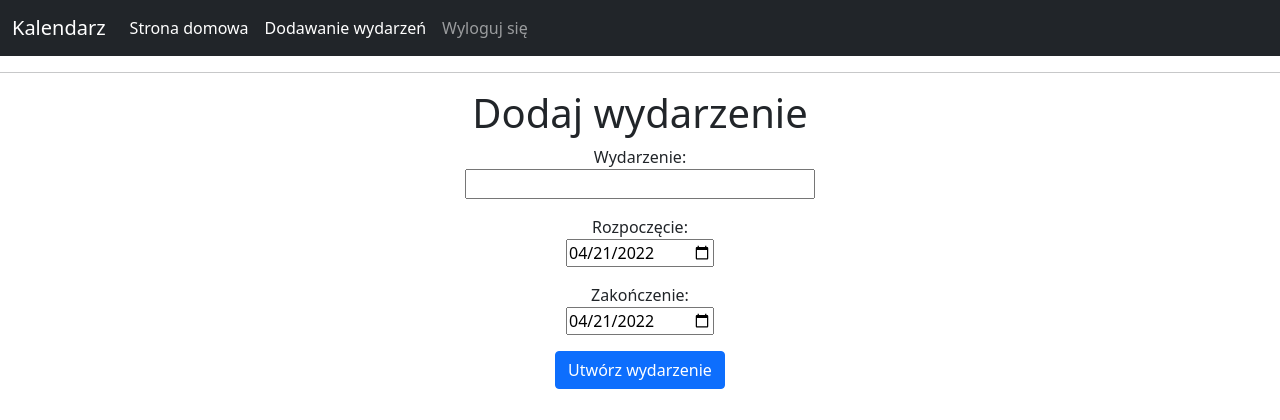
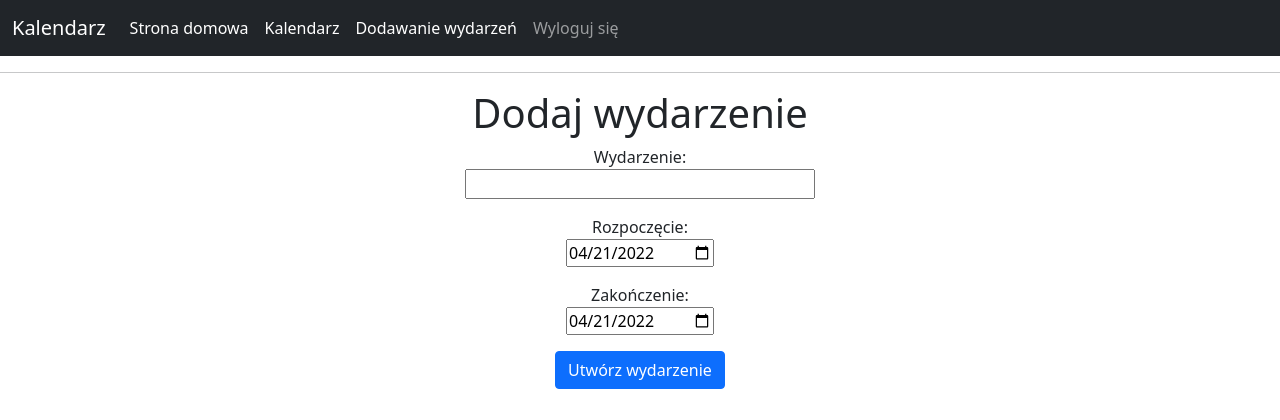
Before and after one commit to Piotr-Tyran/kalendarz, a Flask app: page /Dodaj_wydarzenie in a window 1280 px wide. Shown: the top 420 px of the page. Run offline with Flask 2, Linux system fonts and the light colour scheme; a user stored in the database is signed in.

Commit message:
Dodanie zakładki Kalendarz do górnego paska menu

```diff
--- a/app/templates/navbar.html
+++ b/app/templates/navbar.html
@@ -9,6 +9,11 @@
           <li class="nav-item">
             {% if current_user.is_active %}
             <a class = "nav-link active" aria-current="page" href="{{ url_for('calendar') }}">Strona domowa</a>
+            {% endif %}
+          </li>
+		  <li class="nav-item">
+            {% if current_user.is_active %}
+            <a class="nav-link active" aria-current="page" href="{{ url_for('calendar') }}">Kalendarz</a>
             {% endif %}
           </li>
           <li class="nav-item">
```
